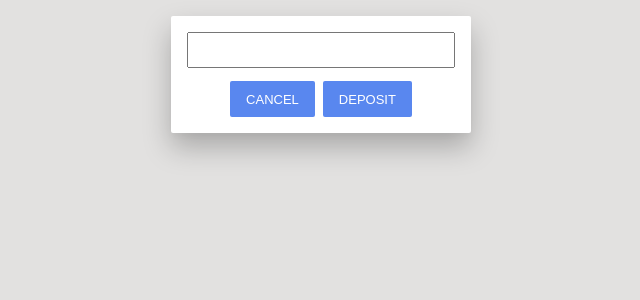
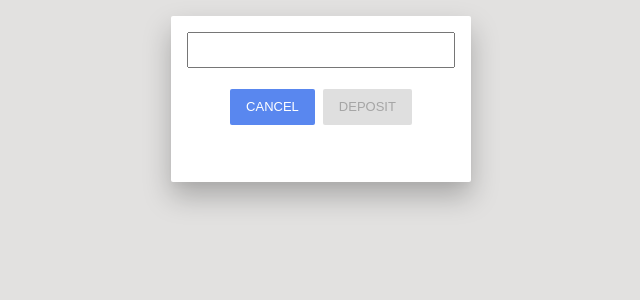
Before and after one commit to LukeTwomey/moneypots, an Angular app in the folder front-end/: page / in a window 1280 px wide. Both pictures are taken after a click on the button "DEPOSIT". Shown: the top 300 px of the page, without its empty margins (319-959 px from the left). Built offline with nearby package versions, Linux system fonts and the light colour scheme.

Commit message:
Add disabled button styling. Hard code 'disabled' attribute for now.

```diff
--- a/front-end/src/app/app.component.html
+++ b/front-end/src/app/app.component.html
@@ -18,12 +18,12 @@
   <div class="depositFunds" *ngIf="displayDeposit()">
     <input type="number" min="0" step=".01" #depositAmount/>
     <button (click)="returnToSummary()">Cancel</button>
-    <button (click)="confirmDeposit(depositAmount.value)">Deposit</button>
+    <button (click)="confirmDeposit(depositAmount.value)" disabled>Deposit</button>
   </div>
 
   <div class="withdrawFunds" *ngIf="displayWithdraw()">
     <input type="number" min="0" step=".01" #withdrawalAmount/>
     <button (click)="returnToSummary()">Cancel</button>
-    <button (click)="confirmWithdrawal(withdrawalAmount.value)">Withdraw</button>
+    <button (click)="confirmWithdrawal(withdrawalAmount.value)" disabled>Withdraw</button>
   </div>
 </div>
--- a/front-end/src/styles.css
+++ b/front-end/src/styles.css
@@ -60,7 +60,17 @@ button:hover {
   box-shadow: 0 2px 2px rgba(0,0,0,0.25);
 }
 
+button:disabled,
+button[disabled]{
+  background: #dfdfdf;
+  box-shadow: none;
+  color: #a5a5a5;
+}
+
 input {
+  font-weight: 500;
+  font-size: 1.3em;
+  text-align: center;
   height: 36px;
   width: 100%;
   margin-bottom: 1em;
@@ -72,7 +82,7 @@ input {
   box-shadow: 0 14px 28px rgba(0,0,0,0.25), 0 5px 5px rgba(0,0,0,0.02);
   display: inline-block;
   width: 300px;
-  min-height: 115px;
+  min-height: 166px;
   margin: 1em 0;
   padding: 1em;
   position: relative;
```
